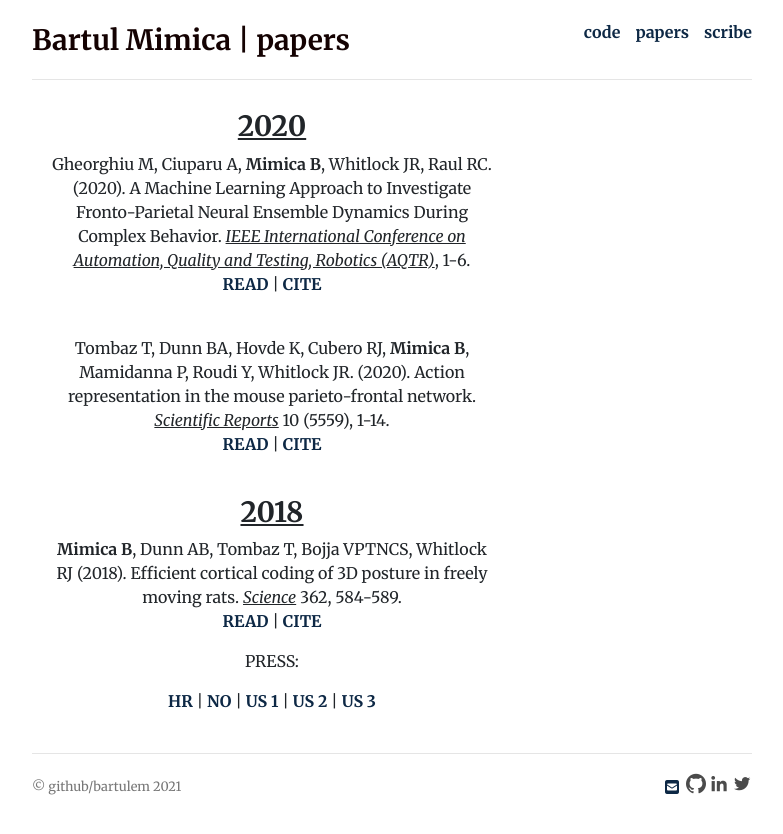
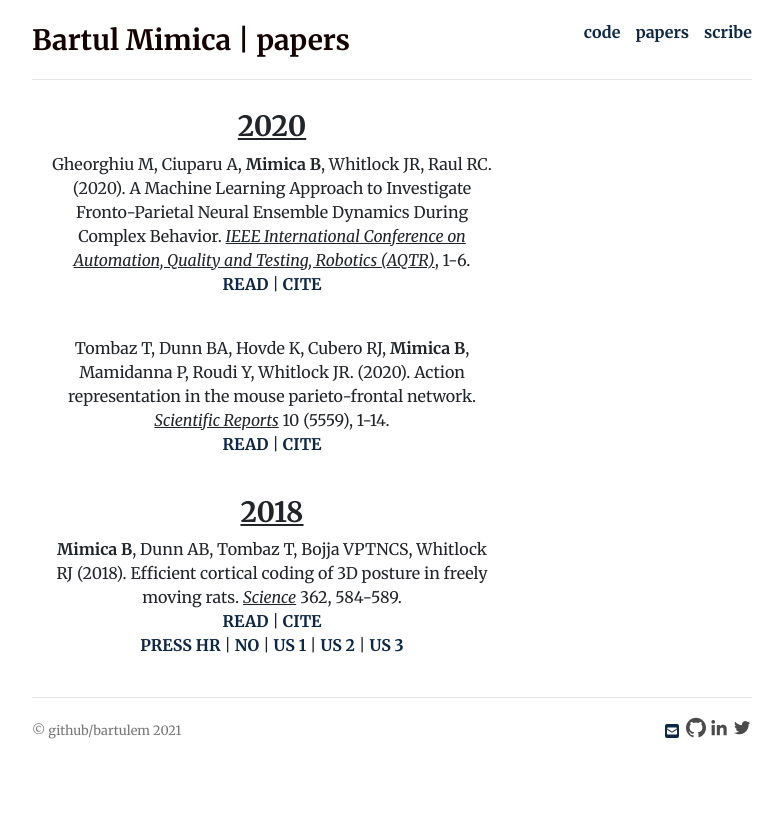
Before and after one commit to bartulem/bartulem.github.io, a Jekyll site: the page built from papers/index.html, in a window 1280 px wide. Shown: the top 834 px of the page, without its empty margins (248-1031 px from the left). Built offline with Jekyll 4.4.1, drawn with Linux system fonts in a browser that asks for light colours; nearby versions of some CDN libraries; comment, search, counter and statistics services are not loaded; a style sheet for code colours, icons or effects is not loaded.

Commit message:
add media articles

```diff
--- a/papers/index.html
+++ b/papers/index.html
@@ -16,7 +16,7 @@
     </div>
     <div class="col-sm-4">
       <br> <br>
-      <div class="altmetric-embed" data-badge-details="right" data-badge-type="donut" data-doi="10.1109/AQTR49680.2020.9129986" data-hide-no-mentions="true"></div>
+      <div class="altmetric-embed" data-badge-popover="right" data-badge-type="donut" data-doi="10.1109/AQTR49680.2020.9129986" data-hide-no-mentions="true"></div>
     </div>
   </div>
   <div class="row">
@@ -28,7 +28,7 @@
 	</center>
     </div>
     <div class="col-sm-4">
-      <div class="altmetric-embed" data-badge-details="right" data-badge-type="donut" data-doi="10.1038/s41598-020-62089-6" data-hide-no-mentions="true"></div>
+      <div class="altmetric-embed" data-badge-popover="right" data-badge-type="donut" data-doi="10.1038/s41598-020-62089-6" data-hide-no-mentions="true"></div>
     </div>
   </div>
   <div class="row">
@@ -38,8 +38,7 @@
       	   <p><b>Mimica B</b>, Dunn AB, Tombaz T, Bojja VPTNCS, Whitlock RJ (2018). Efficient cortical coding of 3D posture in freely moving rats. <u><em>Science</em></u> 362, 584-589.<br>
 	   <a href="https://science.sciencemag.org/content/362/6414/584" target="_blank">READ</a> |
 	   <a href="/files/mimica2018.bib" download>CITE</a><br>
-           <p>PRESS: </p>
-           <a href="https://www.jutarnji.hr/life/znanost/hrvat-na-celu-tima-koji-je-povezao-polozaj-tijela-s-neuroloskim-promjenama-8022581" target="_blank">HR</a> |
+           <a href="https://www.jutarnji.hr/life/znanost/hrvat-na-celu-tima-koji-je-povezao-polozaj-tijela-s-neuroloskim-promjenama-8022581" target="_blank">PRESS HR</a> |
            <a href="https://norwegianscitechnews.com/2018/11/scientists-record-posture-coding-neurons-in-the-cortex/" target="_blank">NO</a> |
 	   <a href="https://www.popularmechanics.com/science/health/a24512154/brain-cells-posture-neurons/" target="_blank">US 1</a> |
 	   <a href="https://www.discovermagazine.com/mind/scientists-find-brain-cells-that-could-explain-how-we-control-posture" target="_blank">US 2</a> |
@@ -48,7 +47,7 @@
     </div>
     <div class="col-sm-4">
       <br> <br>
-      <div class="altmetric-embed" data-badge-details="right" data-badge-type="donut" data-doi="10.1126/science.aau2013" data-hide-no-mentions="true"></div>
+      <div class="altmetric-embed" data-badge-popover="right" data-badge-type="donut" data-doi="10.1126/science.aau2013" data-hide-no-mentions="true"></div>
     </div>
   </div>
 </div>
```
